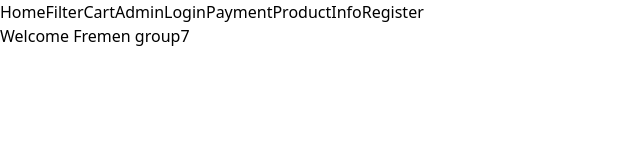
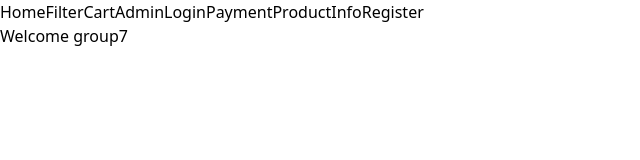
Before and after one commit to jsd7-group7-fremen/group7-fremen-fontend, a React (Vite) app: page / in a window 1280 px wide. Shown: the top 160 px of the page, without its empty margins (0-640 px from the left). Built offline with nearby package versions, Linux system fonts and the light colour scheme.

Commit message:
Update Home.jsx
change home h1

```diff
--- a/src/Home.jsx
+++ b/src/Home.jsx
@@ -4,7 +4,7 @@ function App() {
   return (
     <>
       <MocNav />
-      <h1>Welcome Fremen group7</h1>
+      <h1>Welcome group7</h1>
     </>
   );
 }
```
